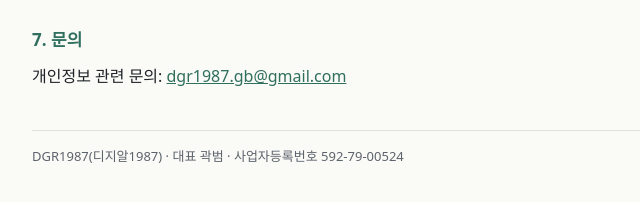
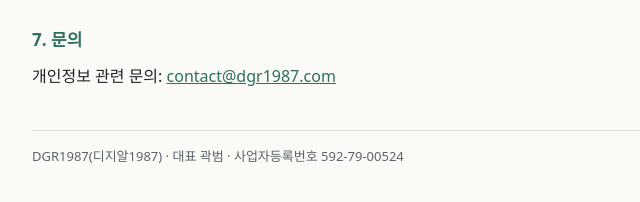
Before and after one commit to dgr1987gb/dgr1987gb.github.io, a plain HTML site: page abp/privacy.html in a window 1280 px wide. Shown: the part 928-1130 px from the top of the page, 268-908 px from the left. Drawn offline with Linux system fonts and the light colour scheme.

Commit message:
Add files via upload

```diff
--- a/abp/privacy.html
+++ b/abp/privacy.html
@@ -51,7 +51,7 @@
   <p>이 방침이 바뀌면 이 페이지에 변경 내용과 시행일을 게시합니다.</p>
 
   <h2>7. 문의</h2>
-  <p>개인정보 관련 문의: <a href="mailto:dgr1987.gb@gmail.com">dgr1987.gb@gmail.com</a></p>
+  <p>개인정보 관련 문의: <a href="mailto:contact@dgr1987.com">contact@dgr1987.com</a></p>
 
   <footer>DGR1987(디지알1987) · 대표 곽범 · 사업자등록번호 592-79-00524</footer>
 </main>
```
Also changed, not shown: index.html (+1 -1 lines).
